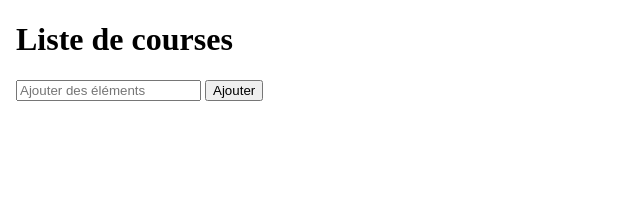
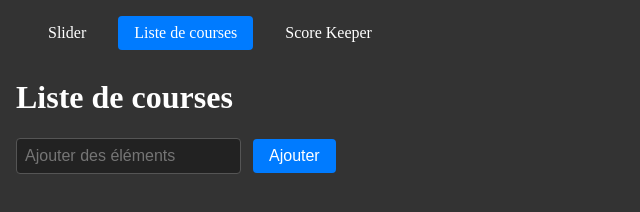
Before and after one commit to NabilF01/ManipulationDOM, a plain HTML site: page courses.html in a window 1280 px wide. Shown: the whole page, without its empty margins (0-640 px from the left). Drawn offline with Linux system fonts and the light colour scheme.

Commit message:
feat: adding colors and navbar in every pages

```diff
--- a/courses.html
+++ b/courses.html
@@ -7,10 +7,26 @@
     <link rel="stylesheet" href="css/courses.css" />
   </head>
   <body>
+    <nav>
+      <ul>
+        <li><a href="slider.html">Slider</a></li>
+        <li><a href="courses.html" class="active">Liste de courses</a></li>
+        <li><a href="score-keeper.html">Score Keeper</a></li>
+      </ul>
+    </nav>
     <main>
       <h1>Liste de courses</h1>
-      <input id="courseElement" type="text" placeholder="Ajouter des éléments" />
-      <button id="btn">Ajouter</button>
+      <div>
+        <input
+          id="courseElement"
+          type="text"
+          placeholder="Ajouter des éléments"
+        />
+        <button id="btn">Ajouter</button>
+      </div>
+      <ul id="courseList">
+        <!-- Les éléments de la liste seront ajoutés ici -->
+      </ul>
     </main>
     <script src="js/courses.js"></script>
   </body>
--- a/css/courses.css
+++ b/css/courses.css
@@ -1,3 +1,88 @@
 body{
     padding-left: 0.5rem;
+    background-color: #333;
+    color: white;
 }
+
+nav {
+    background-color: #333;
+    padding: 0.5rem 1rem;
+}
+
+nav ul {
+    list-style: none;
+    display: flex;
+    gap: 1rem;
+    margin: 0;
+    padding: 0;
+}
+
+nav ul li {
+    display: inline;
+}
+
+nav ul li a {
+    color: white;
+    text-decoration: none;
+    padding: 0.5rem 1rem;
+    display: inline-block;
+    transition: background-color 0.3s;
+}
+
+nav ul li a:hover {
+    background-color: #575757;
+}
+
+nav ul li a.active {
+    background-color: #007BFF;
+    color: white;
+    border-radius: 4px;
+}
+/* Gérer les styles de la liste */
+main ul {
+    list-style: none;
+    margin-top: 1rem; /* Ajoute un espace entre le formulaire et la liste */
+    padding: 0;
+}
+
+main ul li {
+    background-color: #444;
+    margin-bottom: 0.5rem; /* Espace entre les éléments de la liste */
+    padding: 0.5rem 1rem;
+    border-radius: 4px;
+}
+
+/* Style pour l'input et le bouton */
+main input[type="text"] {
+    padding: 0.5rem;
+    font-size: 1rem;
+    border: 1px solid #555;
+    border-radius: 4px;
+    margin-right: 0.5rem;
+    background-color: #222;
+    color: white;
+}
+
+main button {
+    padding: 0.5rem 1rem;
+    font-size: 1rem;
+    border: none;
+    background-color: #007BFF;
+    color: white;
+    border-radius: 4px;
+    cursor: pointer;
+    transition: background-color 0.3s;
+}
+
+main button:hover {
+    background-color: #0056b3;
+}
+
+/* Ajout de défilement si nécessaire */
+main ul {
+    list-style: none;
+    margin-top: 1rem;
+    padding: 0;
+    max-height: 300px; /* Limite la hauteur de la liste */
+    overflow-y: auto; /* Active le défilement si la liste dépasse */
+}
--- a/css/score-keeper.css
+++ b/css/score-keeper.css
@@ -1,5 +1,7 @@
 body{
     padding-left: 0.5rem;
+    background-color: #333;
+    color: white;
 }
 
 #h1-div{
@@ -12,3 +14,63 @@ body{
     flex-direction: row;
     gap: 0.5rem;
 }
+nav {
+    background-color: #333;
+    padding: 0.5rem 1rem;
+}
+
+nav ul {
+    list-style: none;
+    display: flex;
+    gap: 1rem;
+    margin: 0;
+    padding: 0;
+}
+
+nav ul li {
+    display: inline;
+}
+
+nav ul li a {
+    color: white;
+    text-decoration: none;
+    padding: 0.5rem 1rem;
+    display: inline-block;
+    transition: background-color 0.3s;
+}
+
+nav ul li a:hover {
+    background-color: #575757;
+}
+
+nav ul li a.active {
+    background-color: #007BFF;
+    color: white;
+    border-radius: 4px;
+}
+
+/* Style pour l'input et le bouton */
+main input[type="number"] {
+    padding: 0.5rem;
+    font-size: 1rem;
+    border: 1px solid #555;
+    border-radius: 4px;
+    margin-right: 0.5rem;
+    background-color: #222;
+    color: white;
+}
+
+main button {
+    padding: 0.5rem 1rem;
+    font-size: 1rem;
+    border: none;
+    background-color: #007BFF;
+    color: white;
+    border-radius: 4px;
+    cursor: pointer;
+    transition: background-color 0.3s;
+}
+
+main button:hover {
+    background-color: #0056b3;
+}
--- a/css/slider.css
+++ b/css/slider.css
@@ -1,3 +1,7 @@
+body{
+    background-color: #333;
+    color: white;
+}
 main{
     display: flex;
     flex-direction: column;
@@ -16,3 +20,64 @@ img{
     align-items: center;
     gap: 2rem;
 }
+
+nav {
+    background-color: #333;
+    padding: 0.5rem 1rem;
+}
+
+nav ul {
+    list-style: none;
+    display: flex;
+    gap: 1rem;
+    margin: 0;
+    padding: 0;
+}
+
+nav ul li {
+    display: inline;
+}
+
+nav ul li a {
+    color: white;
+    text-decoration: none;
+    padding: 0.5rem 1rem;
+    display: inline-block;
+    transition: background-color 0.3s;
+}
+
+nav ul li a:hover {
+    background-color: #575757;
+}
+
+nav ul li a.active {
+    background-color: #007BFF;
+    color: white;
+    border-radius: 4px;
+}
+
+/* Style pour l'input et le bouton */
+main input[type="text"] {
+    padding: 0.5rem;
+    font-size: 1rem;
+    border: 1px solid #555;
+    border-radius: 4px;
+    margin-right: 0.5rem;
+    background-color: #222;
+    color: white;
+}
+
+main button {
+    padding: 0.5rem 1rem;
+    font-size: 1rem;
+    border: none;
+    background-color: #007BFF;
+    color: white;
+    border-radius: 4px;
+    cursor: pointer;
+    transition: background-color 0.3s;
+}
+
+main button:hover {
+    background-color: #0056b3;
+}
--- a/js/courses.js
+++ b/js/courses.js
@@ -1,8 +1,6 @@
-
 let input = document.getElementById('courseElement');
 let button = document.getElementById('btn');
-let main = document.querySelector('main');
-
+let courseList = document.getElementById('courseList');
 
 button.addEventListener('click', () => {
     let inputValue = input.value.trim();
@@ -12,18 +10,11 @@ button.addEventListener('click', () => {
         return;
     }
 
-    let ul = document.querySelector('ul');
-    if (!ul) {
-        ul = document.createElement('ul');
-        main.appendChild(ul);
-    }
-
-
     let li = document.createElement('li');
     li.textContent = inputValue;
 
-
-    ul.appendChild(li);
+    courseList.appendChild(li);
 
     input.value = "";
+
 });
```
Also changed, not shown: js/score-keeper.js (+4 -6 lines), score-keeper.html (+13 -1 lines), slider.html (renamed from index.html, +7 -0 lines).
